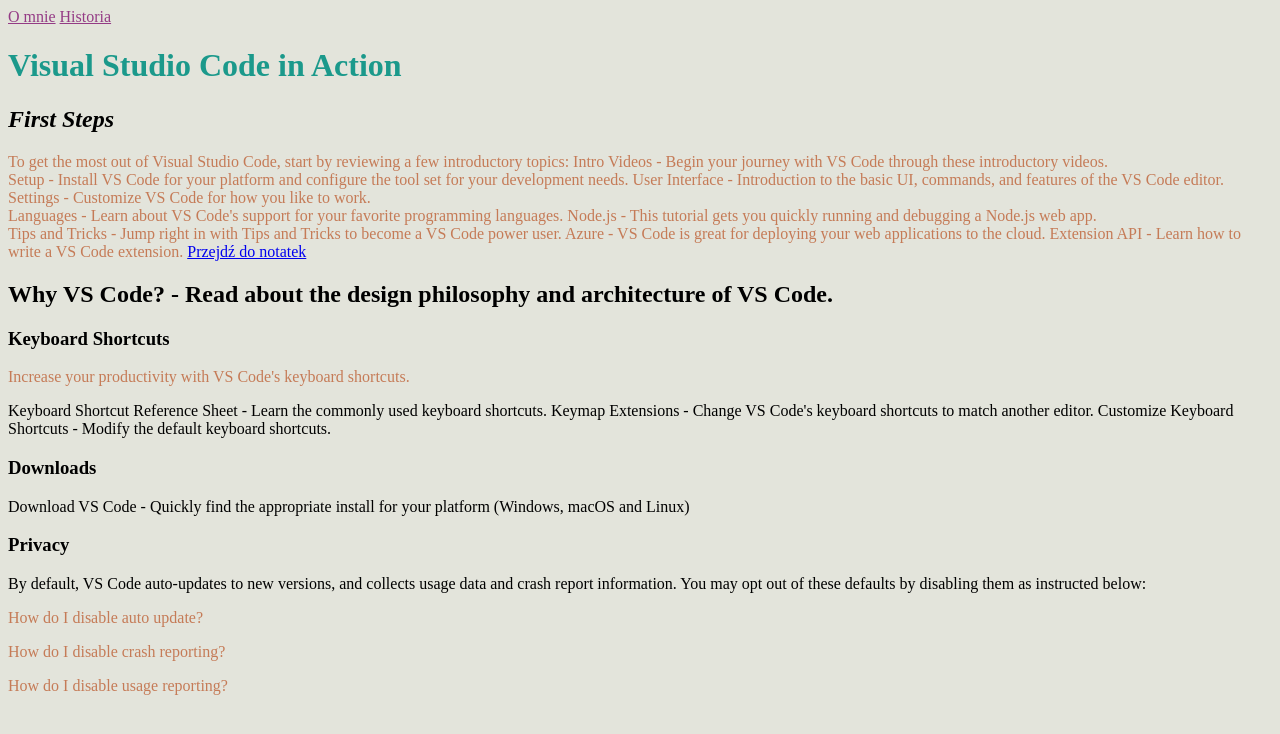
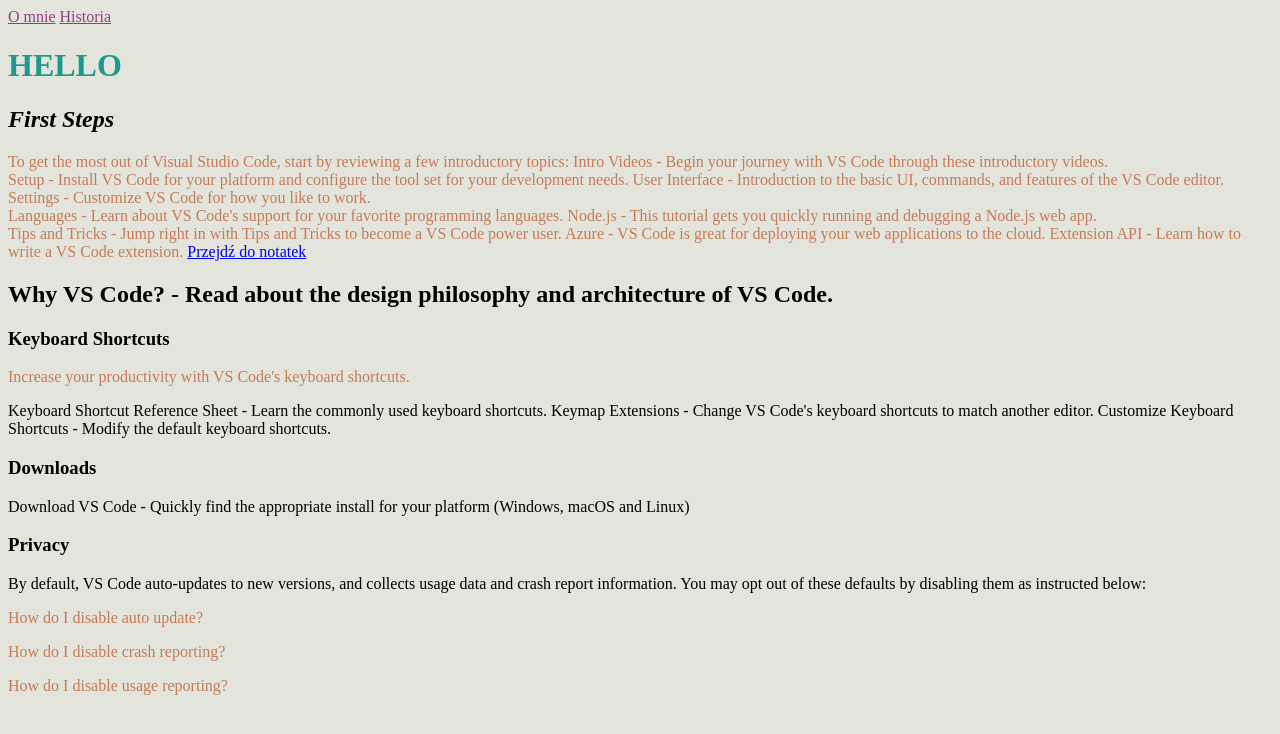
Before and after one commit to PaulinaZajac/homepage, a plain HTML site: page index.html in a window 1280 px wide. Drawn offline with Linux system fonts and the light colour scheme.

Commit message:
new heading content

```diff
--- a/index.html
+++ b/index.html
@@ -18,7 +18,7 @@
     <main>
 
         <header>
-            <h1>Visual Studio Code in Action</h1>
+            <h1>HELLO</h1>
         </header>
         <section>
             <h2>
```
